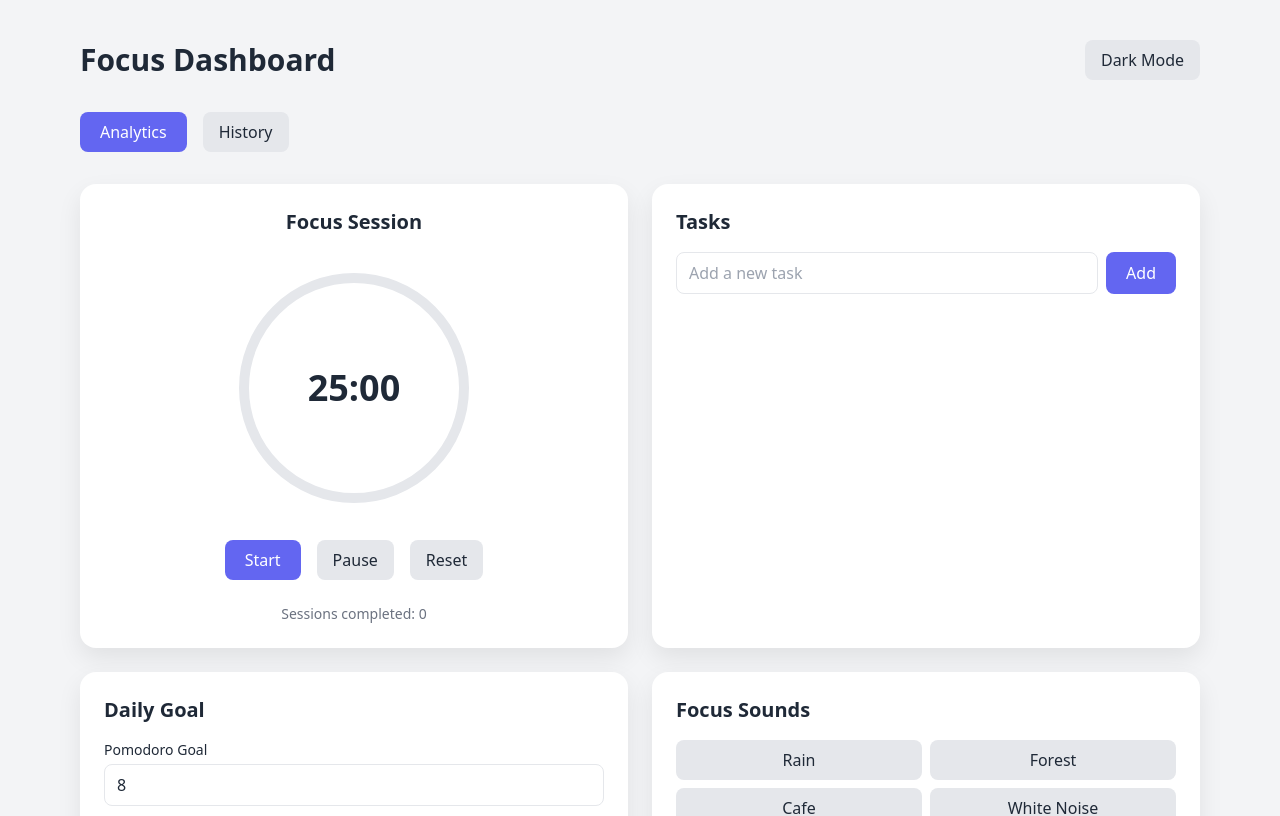
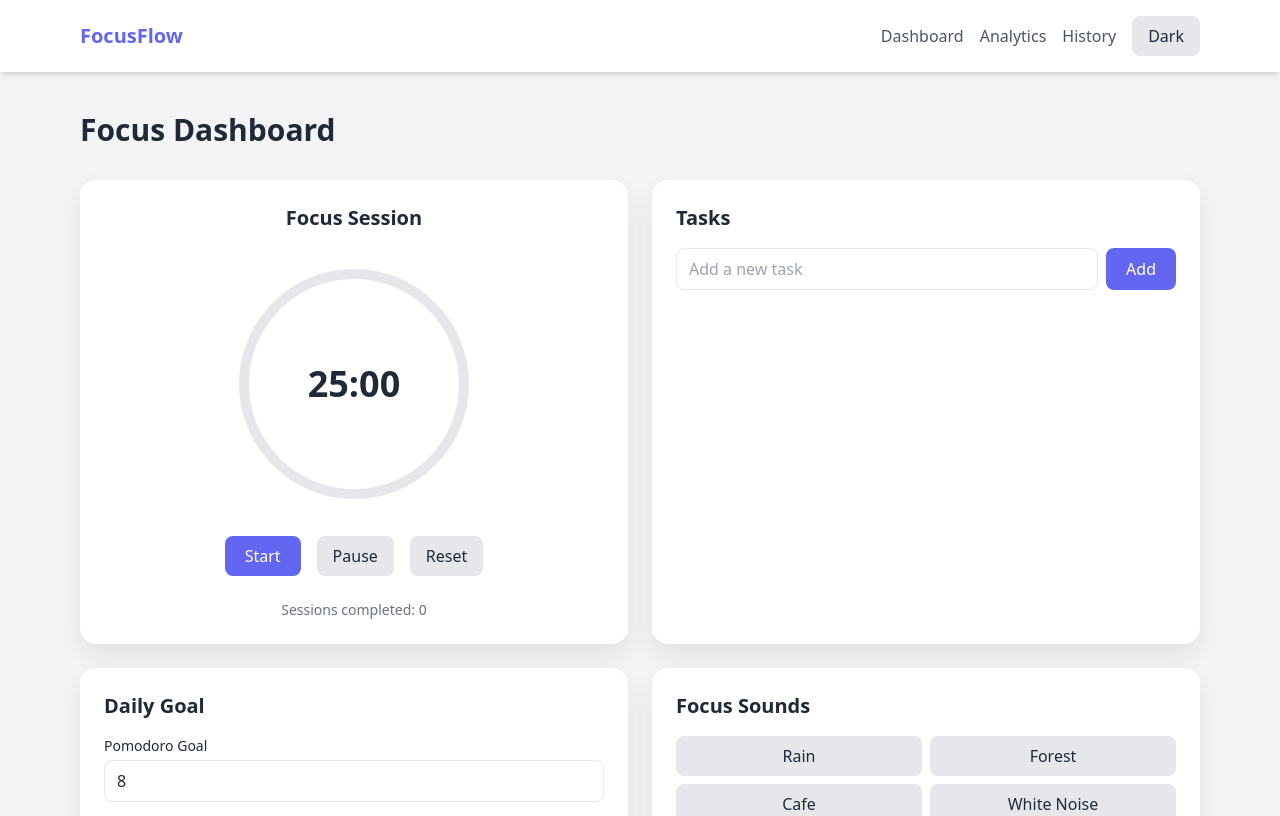
Before and after one commit to Janhavi003/focusflow_pomodoro, a React (Vite) app: page /app in a window 1280 px wide. Shown: the top 816 px of the page. Built offline with nearby package versions, Linux system fonts and the light colour scheme.

Commit message:
Added navbar

```diff
--- a/src/App.jsx
+++ b/src/App.jsx
@@ -1,4 +1,6 @@
 import { Routes, Route } from "react-router-dom"
+
+import Navbar from "./components/Navbar"
 
 import LandingPage from "./pages/LandingPage"
 import Dashboard from "./pages/Dashboard"
@@ -6,25 +8,29 @@ import Analytics from "./pages/Analytics"
 import History from "./pages/History"
 
 function App() {
+
   return (
+
     <div className="min-h-screen">
+
+      <Navbar />
+
       <Routes>
 
-        {/* Landing */}
         <Route path="/" element={<LandingPage />} />
 
-        {/* Main App */}
         <Route path="/app" element={<Dashboard />} />
 
-        {/* Analytics */}
         <Route path="/analytics" element={<Analytics />} />
 
-        {/* History */}
         <Route path="/history" element={<History />} />
 
       </Routes>
+
     </div>
+
   )
+
 }
 
 export default App
--- /dev/null
+++ b/src/components/Navbar.jsx
@@ -0,0 +1,54 @@
+import { Link } from "react-router-dom"
+import ThemeToggle from "./ThemeToggle"
+
+function Navbar() {
+
+  return (
+
+    <nav className="bg-white dark:bg-gray-800 shadow-md">
+
+      <div className="container-app flex justify-between items-center py-4">
+
+        <Link
+          to="/"
+          className="text-xl font-bold text-primary"
+        >
+          FocusFlow
+        </Link>
+
+        <div className="flex items-center gap-4">
+
+          <Link
+            to="/app"
+            className="text-gray-600 dark:text-gray-300 hover:text-primary"
+          >
+            Dashboard
+          </Link>
+
+          <Link
+            to="/analytics"
+            className="text-gray-600 dark:text-gray-300 hover:text-primary"
+          >
+            Analytics
+          </Link>
+
+          <Link
+            to="/history"
+            className="text-gray-600 dark:text-gray-300 hover:text-primary"
+          >
+            History
+          </Link>
+
+          <ThemeToggle />
+
+        </div>
+
+      </div>
+
+    </nav>
+
+  )
+
+}
+
+export default Navbar
--- a/src/components/ThemeToggle.jsx
+++ b/src/components/ThemeToggle.jsx
@@ -37,7 +37,7 @@ function ThemeToggle() {
       onClick={toggleTheme}
       className="btn-secondary"
     >
-      {dark ? "Light Mode" : "Dark Mode"}
+      {dark ? "Light" : "Dark"}
     </button>
 
   )
--- a/src/pages/Dashboard.jsx
+++ b/src/pages/Dashboard.jsx
@@ -1,9 +1,7 @@
-import { Link } from "react-router-dom"
 import PomodoroTimer from "../components/PomodoroTimer"
 import TaskManager from "../components/TaskManager"
 import DailyGoal from "../components/DailyGoal"
 import FocusSoundPlayer from "../components/FocusSoundPlayer"
-import ThemeToggle from "../components/ThemeToggle"
 
 function Dashboard() {
 
@@ -11,27 +9,9 @@ function Dashboard() {
 
     <div className="container-app py-10">
 
-      <div className="flex justify-between items-center mb-8">
-
-        <h1 className="text-3xl font-bold">
-          Focus Dashboard
-        </h1>
-
-        <ThemeToggle />
-
-      </div>
-
-      <div className="flex gap-4 mb-8">
-
-        <Link to="/analytics" className="btn-primary">
-          Analytics
-        </Link>
-
-        <Link to="/history" className="btn-secondary">
-          History
-        </Link>
-
-      </div>
+      <h1 className="text-3xl font-bold mb-8">
+        Focus Dashboard
+      </h1>
 
       <div className="grid lg:grid-cols-2 gap-6">
 
```
